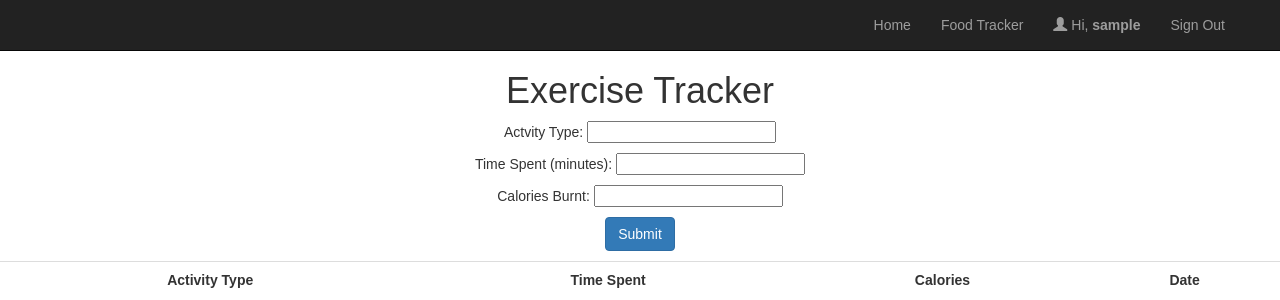
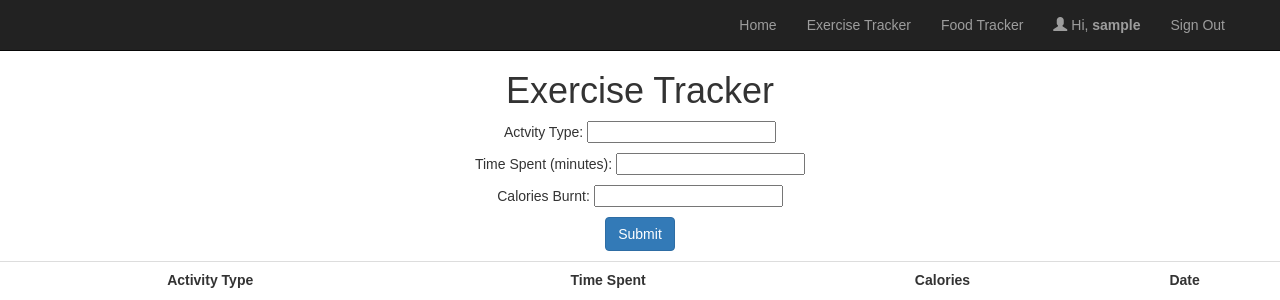
Before and after one commit to aczoo/db, a PHP site: page /views/exercise.php in a window 1280 px wide. Shown: the top 300 px of the page. Run offline with PHP 8.4, Linux system fonts and the light colour scheme; the visitor is signed in with stand-in values (Sample User, id 1); data that the repository does not hold is empty; some libraries are stand-ins or nearby versions.

Commit message:
add exercise to nav

```diff
--- a/web/views/exercise.php
+++ b/web/views/exercise.php
@@ -34,6 +34,9 @@ if(!isset($_SESSION["loggedin"]) || $_SESSION["loggedin"] !== true){
           </li>
           <li class="navbar-right">
             <a href="food.php">Food Tracker</a>
+          </li>
+          <li class="navbar-right">
+            <a href="exercise.php">Exercise Tracker</a>
           </li>
           <li class="navbar-right">
             <a href="welcome.php"> Home</a>
--- a/web/views/food.php
+++ b/web/views/food.php
@@ -34,6 +34,9 @@ if(!isset($_SESSION["loggedin"]) || $_SESSION["loggedin"] !== true){
           </li>
           <li class="navbar-right">
             <a href="food.php">Food Tracker</a>
+          </li>
+          <li class="navbar-right">
+            <a href="exercise.php">Exercise Tracker</a>
           </li>
           <li class="navbar-right">
             <a href="welcome.php"> Home</a>
--- a/web/views/profile.php
+++ b/web/views/profile.php
@@ -32,6 +32,9 @@
           </li>
           <li class="navbar-right">
             <a href="food.php">Food Tracker</a>
+          </li>
+          <li class="navbar-right">
+            <a href="exercise.php">Exercise Tracker</a>
           </li>
           <li class="navbar-right">
             <a href="welcome.php"> Home</a>
--- a/web/views/welcome.php
+++ b/web/views/welcome.php
@@ -36,6 +36,9 @@ if(!isset($_SESSION["loggedin"]) || $_SESSION["loggedin"] !== true){
             <a href="food.php">Food Tracker</a>
           </li>
           <li class="navbar-right">
+            <a href="exercise.php">Exercise Tracker</a>
+          </li>
+          <li class="navbar-right">
             <a href="welcome.php"> Home</a>
           </li>
         </ul>
```
